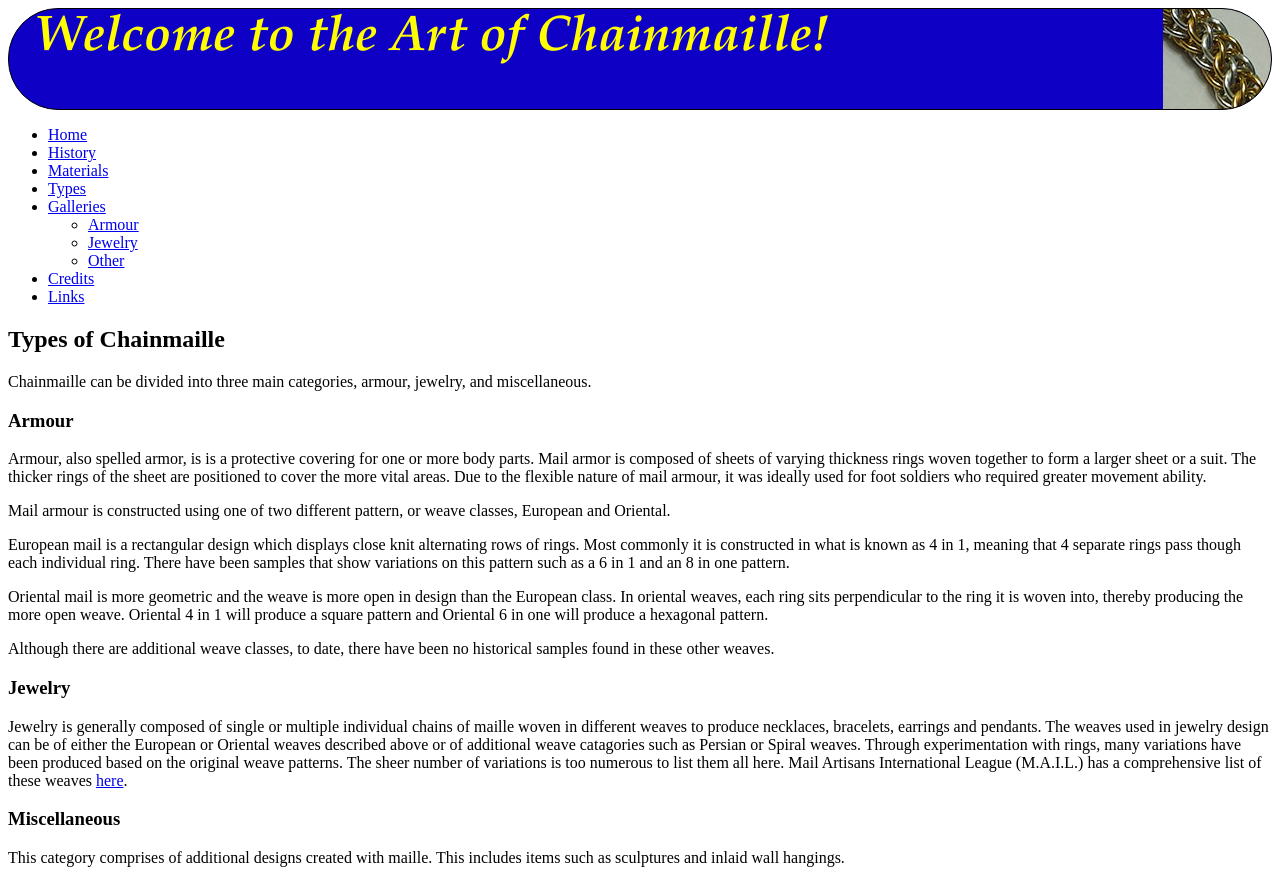
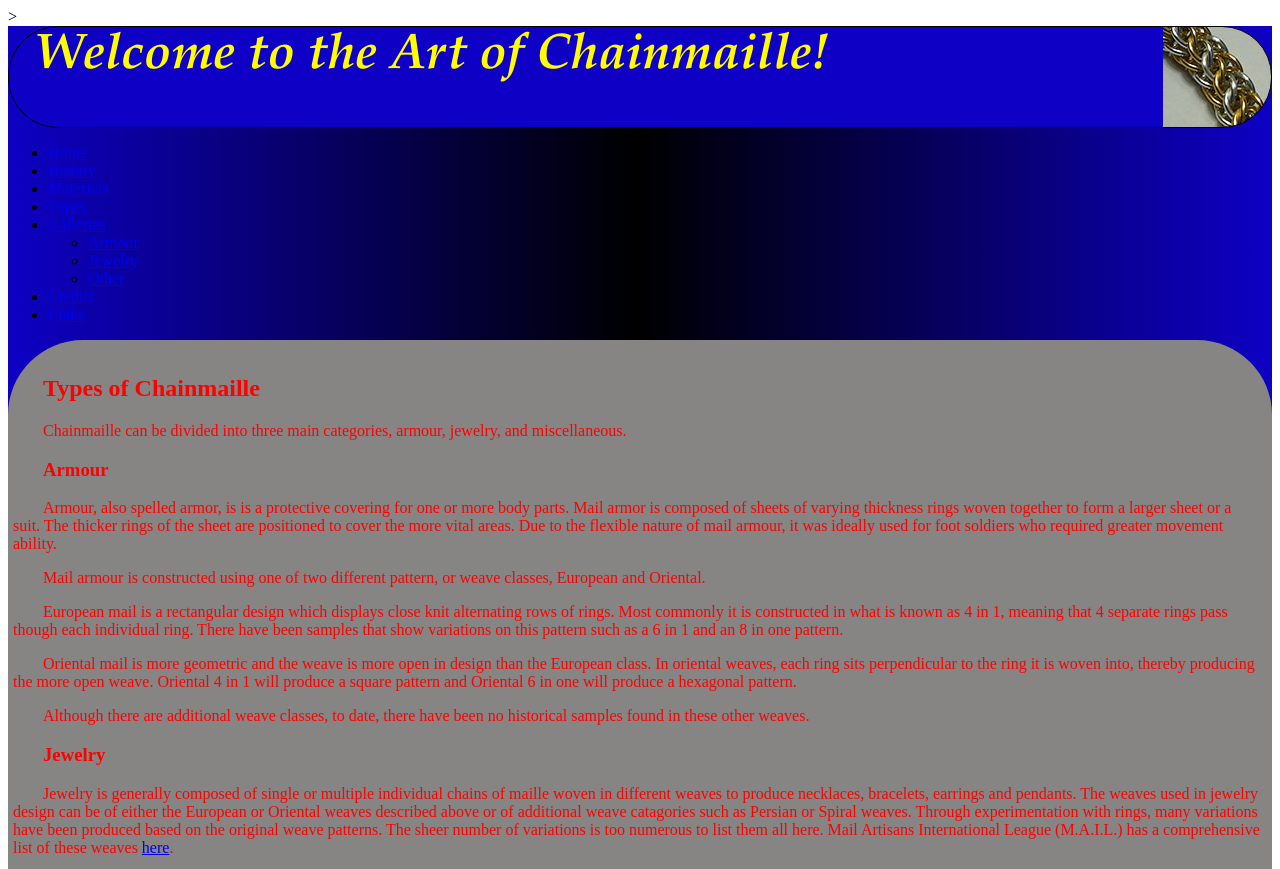
Before and after one commit to Draconis73/Chainmailleweb, an Angular app in the folder chainmaille/: page /type in a window 1280 px wide. Shown: the top 869 px of the page. Built offline with nearby package versions, Linux system fonts and the light colour scheme.

Commit message:
playing with css

```diff
--- a/chainmaille/src/app/app.component.css
+++ b/chainmaille/src/app/app.component.css
@@ -1,4 +1,4 @@
-/*#container {
+#container {
   background-image: -webkit-linear-gradient(0deg,rgba(14,0,196,1.00) 0%,rgba(0,0,0,1.00) 49.74%,rgba(14,0,196,1.00) 100%);
   background-image: -moz-linear-gradient(0deg,rgba(14,0,196,1.00) 0%,rgba(0,0,0,1.00) 49.74%,rgba(14,0,196,1.00) 100%);
   background-image: -o-linear-gradient(0deg,rgba(14,0,196,1.00) 0%,rgba(0,0,0,1.00) 49.74%,rgba(14,0,196,1.00) 100%);
@@ -11,10 +11,13 @@
   background-color: #878484;
   color: #FF0000;
   border-radius: 75px;
+  padding-top: 15px;
   padding-bottom: 30px;
-  height: auto;
-  width: 85%;
+  padding-left: 5px;
+  padding-right: 10px;
+  height: 100%;
+  width: auto;
   clear: right;
   text-indent: 30px;
-  padding-left: 1%;
-}*/
+  /*padding-left: 1%;*/
+}
--- a/chainmaille/src/app/app.component.html
+++ b/chainmaille/src/app/app.component.html
@@ -1,16 +1,12 @@
-<!--<div id="container">
+><div id="container">
+   <div>
      <app-header></app-header>
      <app-navigation></app-navigation>
      <div id="main">
        <router-outlet></router-outlet>
      </div>
-  <app-footer></app-footer>
-</div>-->
-<div id="container">
-  <app-header></app-header>
-  <app-navigation></app-navigation>
-  <div id="main">
-    <router-outlet></router-outlet>
+     <div style="clear:both"></div>
    </div>
+
   <app-footer></app-footer>
 </div>
--- a/chainmaille/src/app/components/header/header.component.css
+++ b/chainmaille/src/app/components/header/header.component.css
@@ -1,8 +1,8 @@
 #header {
-  /*height: auto;
-  width: 100%;
+  height: auto;
+  width: auto;
   margin-top: 0px;
-  margin-left: 0px;*/
+  margin-left: 0px;
   font-size: large;
   background-image: url(/assets/Images/FPAA16-716small.jpg);
   background-repeat: no-repeat;
--- a/chainmaille/src/app/components/header/header.component.html
+++ b/chainmaille/src/app/components/header/header.component.html
@@ -2,4 +2,5 @@
   <h1>
     Welcome to the {{ title }}!
   </h1>
-</div>
+  </div>
+<div style="clear:both"></div>
```
Lines whose indentation alone changed are shown as unchanged.
